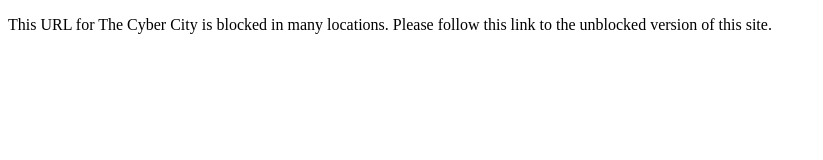
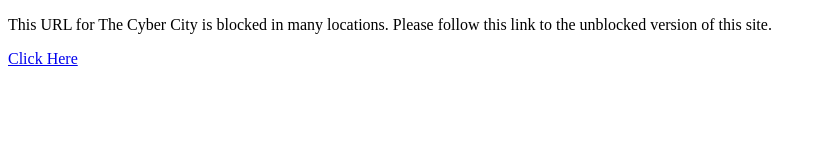
Before and after one commit to Ghost6917/linktocybercity, a plain HTML site: page index.html in a window 1280 px wide. Shown: the whole page, without its empty margins (0-823 px from the left). Drawn offline with Linux system fonts and the light colour scheme.

Commit message:
Update index.html

```diff
--- a/index.html
+++ b/index.html
@@ -6,6 +6,7 @@
 <body>
 <p>
 This URL for The Cyber City is blocked in many locations. Please follow this link to the unblocked version of this site.
+<p><a href="https://sites.google.com/view/cybercityunblocked/">Click Here</a></p>
 </p>
 
 </body>
```
